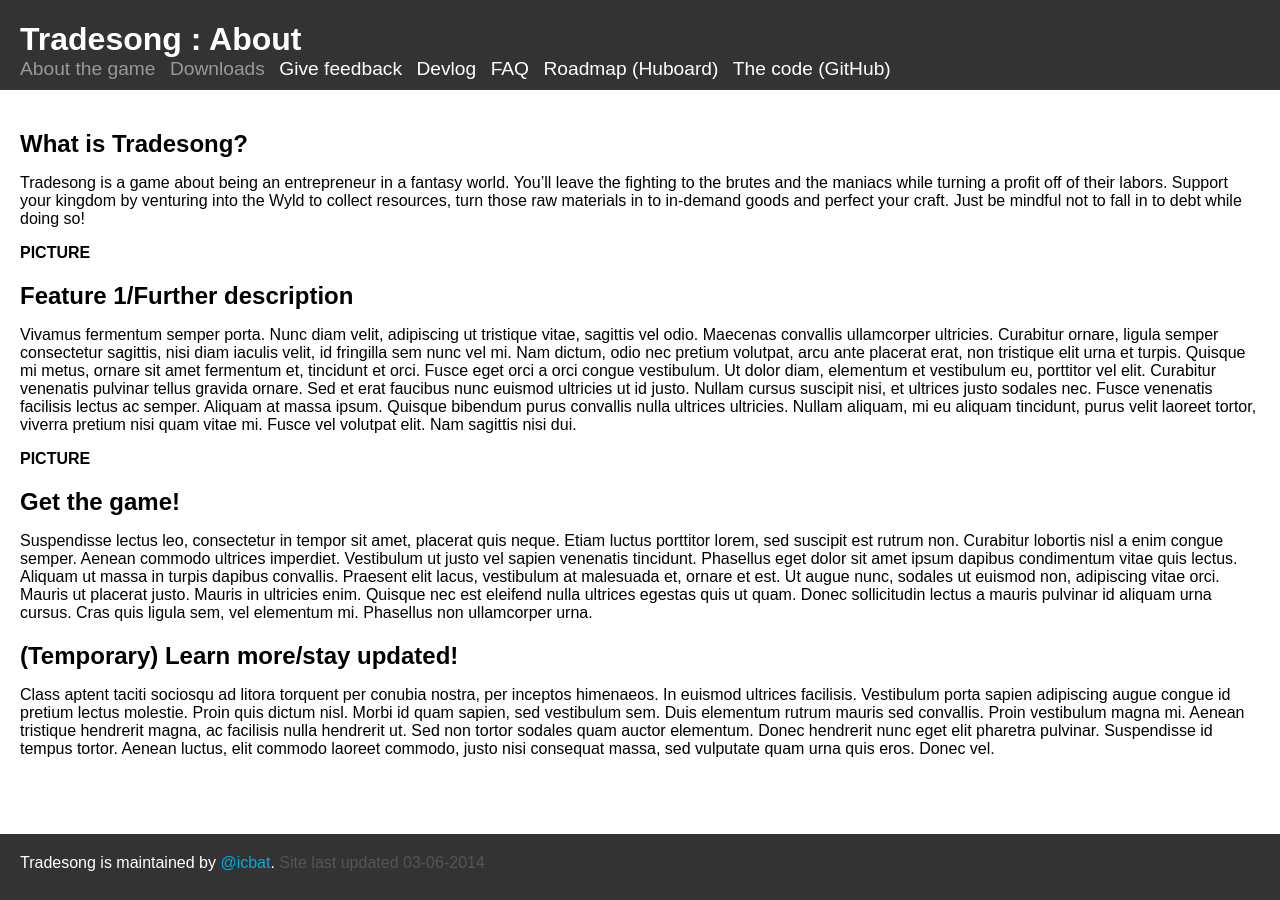
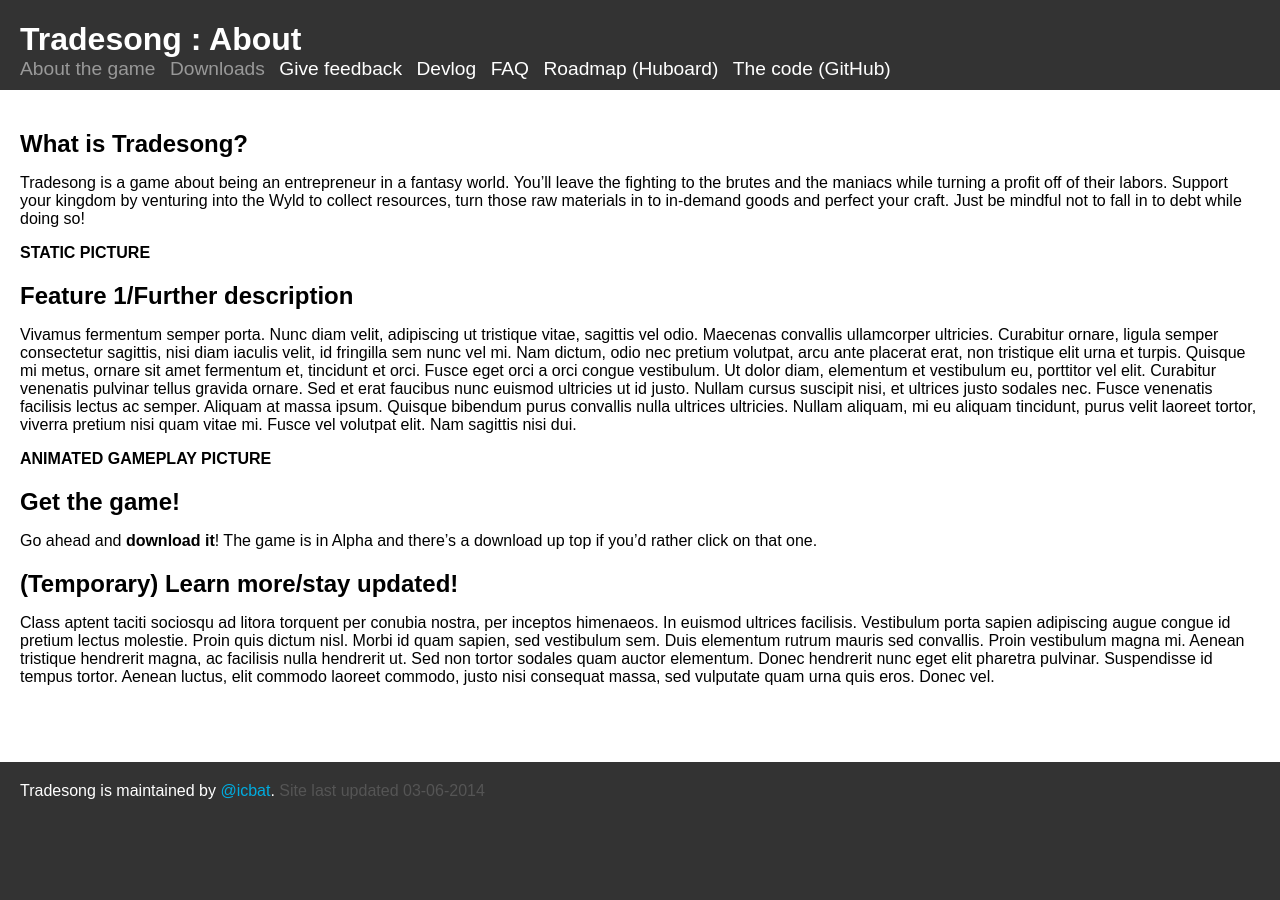
Before and after one commit to icbat/tradesong, a Jekyll site: the page built from about.md, in a window 1280 px wide. Built offline with Jekyll 4.4.1, drawn with Linux system fonts in a browser that asks for light colours.

Commit message:
Filling out some more about details

```diff
--- a/about.md
+++ b/about.md
@@ -7,17 +7,17 @@
 
 Tradesong is a game about being an entrepreneur in a fantasy world. You'll leave the fighting to the brutes and the maniacs while turning a profit off of their labors. Support your kingdom by venturing into the Wyld to collect resources, turn those raw materials in to in-demand goods and perfect your craft. Just be mindful not to fall in to debt while doing so!
 
-**PICTURE**
+**STATIC PICTURE**
 
 ## Feature 1/Further description
 
 Vivamus fermentum semper porta. Nunc diam velit, adipiscing ut tristique vitae, sagittis vel odio. Maecenas convallis ullamcorper ultricies. Curabitur ornare, ligula semper consectetur sagittis, nisi diam iaculis velit, id fringilla sem nunc vel mi. Nam dictum, odio nec pretium volutpat, arcu ante placerat erat, non tristique elit urna et turpis. Quisque mi metus, ornare sit amet fermentum et, tincidunt et orci. Fusce eget orci a orci congue vestibulum. Ut dolor diam, elementum et vestibulum eu, porttitor vel elit. Curabitur venenatis pulvinar tellus gravida ornare. Sed et erat faucibus nunc euismod ultricies ut id justo. Nullam cursus suscipit nisi, et ultrices justo sodales nec. Fusce venenatis facilisis lectus ac semper. Aliquam at massa ipsum. Quisque bibendum purus convallis nulla ultrices ultricies. Nullam aliquam, mi eu aliquam tincidunt, purus velit laoreet tortor, viverra pretium nisi quam vitae mi. Fusce vel volutpat elit. Nam sagittis nisi dui.
 
-**PICTURE**
+**ANIMATED GAMEPLAY PICTURE**
 
 ## Get the game!
 
-Suspendisse lectus leo, consectetur in tempor sit amet, placerat quis neque. Etiam luctus porttitor lorem, sed suscipit est rutrum non. Curabitur lobortis nisl a enim congue semper. Aenean commodo ultrices imperdiet. Vestibulum ut justo vel sapien venenatis tincidunt. Phasellus eget dolor sit amet ipsum dapibus condimentum vitae quis lectus. Aliquam ut massa in turpis dapibus convallis. Praesent elit lacus, vestibulum at malesuada et, ornare et est. Ut augue nunc, sodales ut euismod non, adipiscing vitae orci. Mauris ut placerat justo. Mauris in ultricies enim. Quisque nec est eleifend nulla ultrices egestas quis ut quam. Donec sollicitudin lectus a mauris pulvinar id aliquam urna cursus. Cras quis ligula sem, vel elementum mi. Phasellus non ullamcorper urna.
+Go ahead and [download it](#)! The game is in Alpha and there's a download up top if you'd rather click on that one.
 
 ## (Temporary) Learn more/stay updated!
 
```
